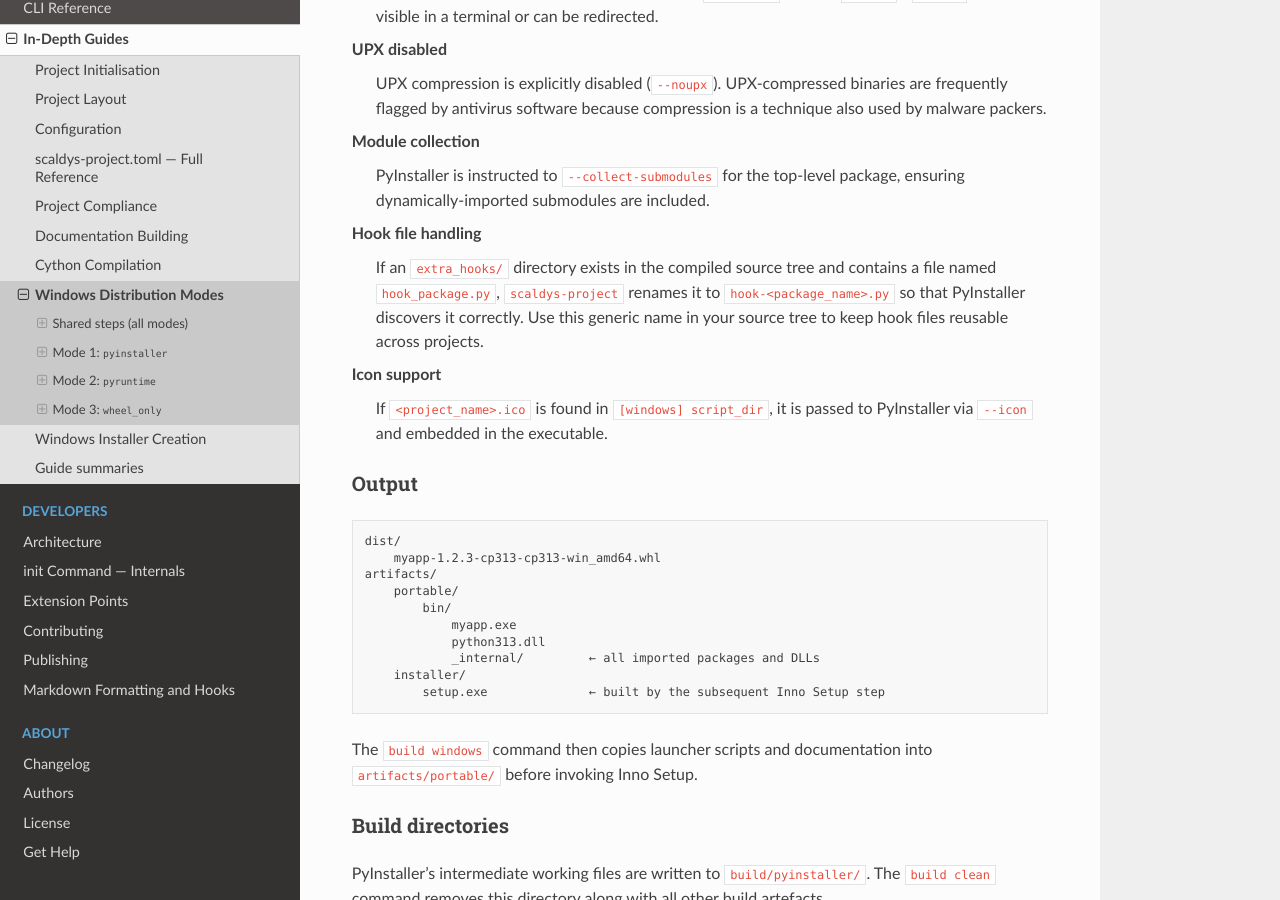
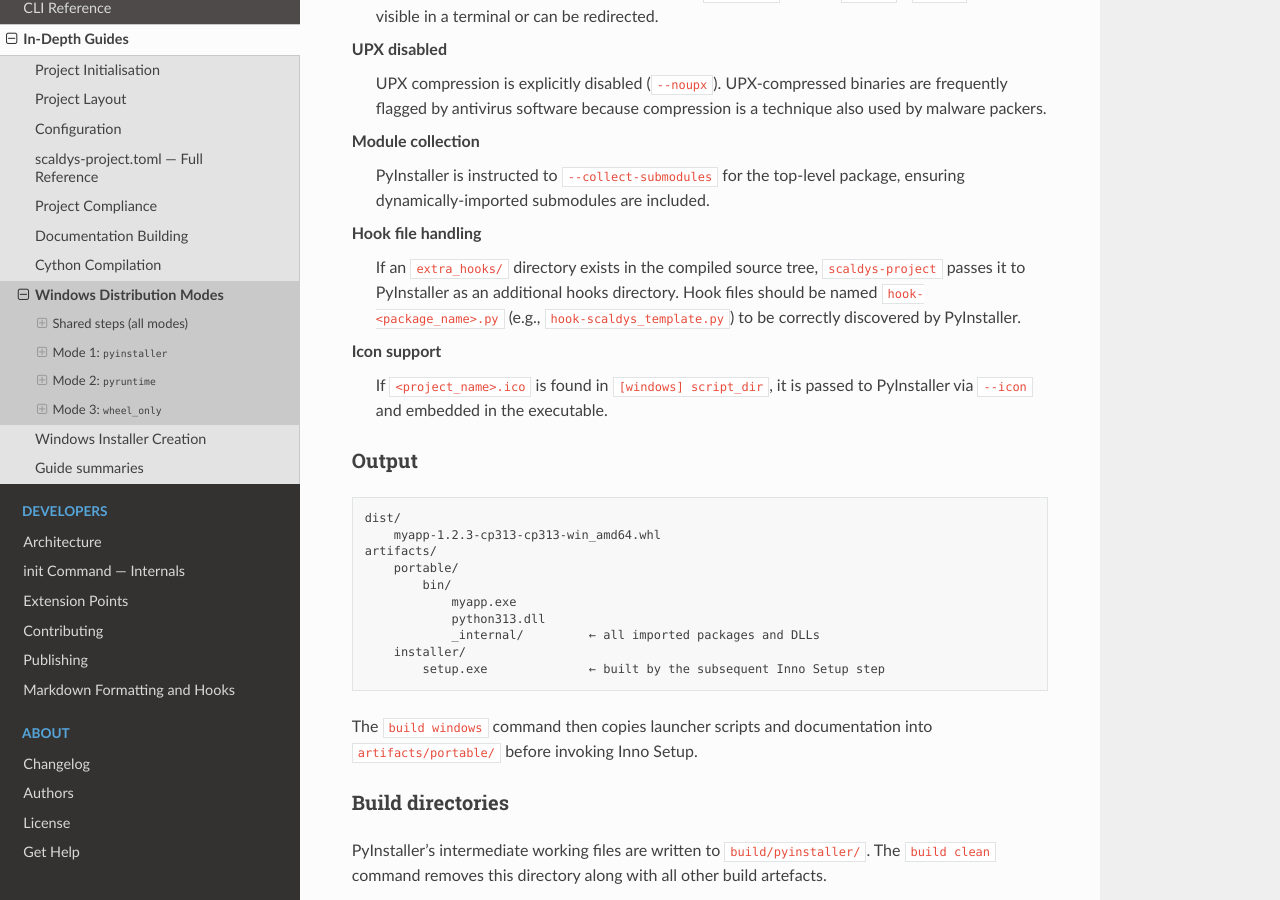
Before and after one commit to scaldys/scaldys-project, a Sphinx documentation site: the page built from docs/manual/source/users/topics/windows_exe.rst, in a window 1280 px wide and 900 px high, scrolled down 2501 px. Built offline with Sphinx 7.4.7 and the Read the Docs theme 3.1.0, drawn with Linux system fonts in a browser that asks for light colours.

Commit message:
Simplify PyInstaller hook handling; require `hook-<package_name>.py` naming convention and bump version to 0.20.0.

```diff
--- a/docs/manual/source/users/topics/windows_exe.rst
+++ b/docs/manual/source/users/topics/windows_exe.rst
@@ -148,11 +148,11 @@ set of options tuned for Windows distribution.
     package, ensuring dynamically-imported submodules are included.
 
 **Hook file handling**
-    If an ``extra_hooks/`` directory exists in the compiled source tree and
-    contains a file named ``hook_package.py``, ``scaldys-project`` renames it
-    to ``hook-<package_name>.py`` so that PyInstaller discovers it correctly.
-    Use this generic name in your source tree to keep hook files reusable
-    across projects.
+    If an ``extra_hooks/`` directory exists in the compiled source tree,
+    ``scaldys-project`` passes it to PyInstaller as an additional hooks
+    directory.  Hook files should be named ``hook-<package_name>.py``
+    (e.g., ``hook-scaldys_template.py``) to be correctly discovered by
+    PyInstaller.
 
 **Icon support**
     If ``<project_name>.ico`` is found in ``[windows] script_dir``, it is
--- a/pyproject.toml
+++ b/pyproject.toml
@@ -1,6 +1,6 @@
 [project]
 name = "scaldys-project"
-version = "0.15.0"
+version = "0.20.0"
 authors = [
   { name="Scaldys", email="scaldys@scaldys.net" },
 ]
```
Also changed, not shown: 3 other files.
